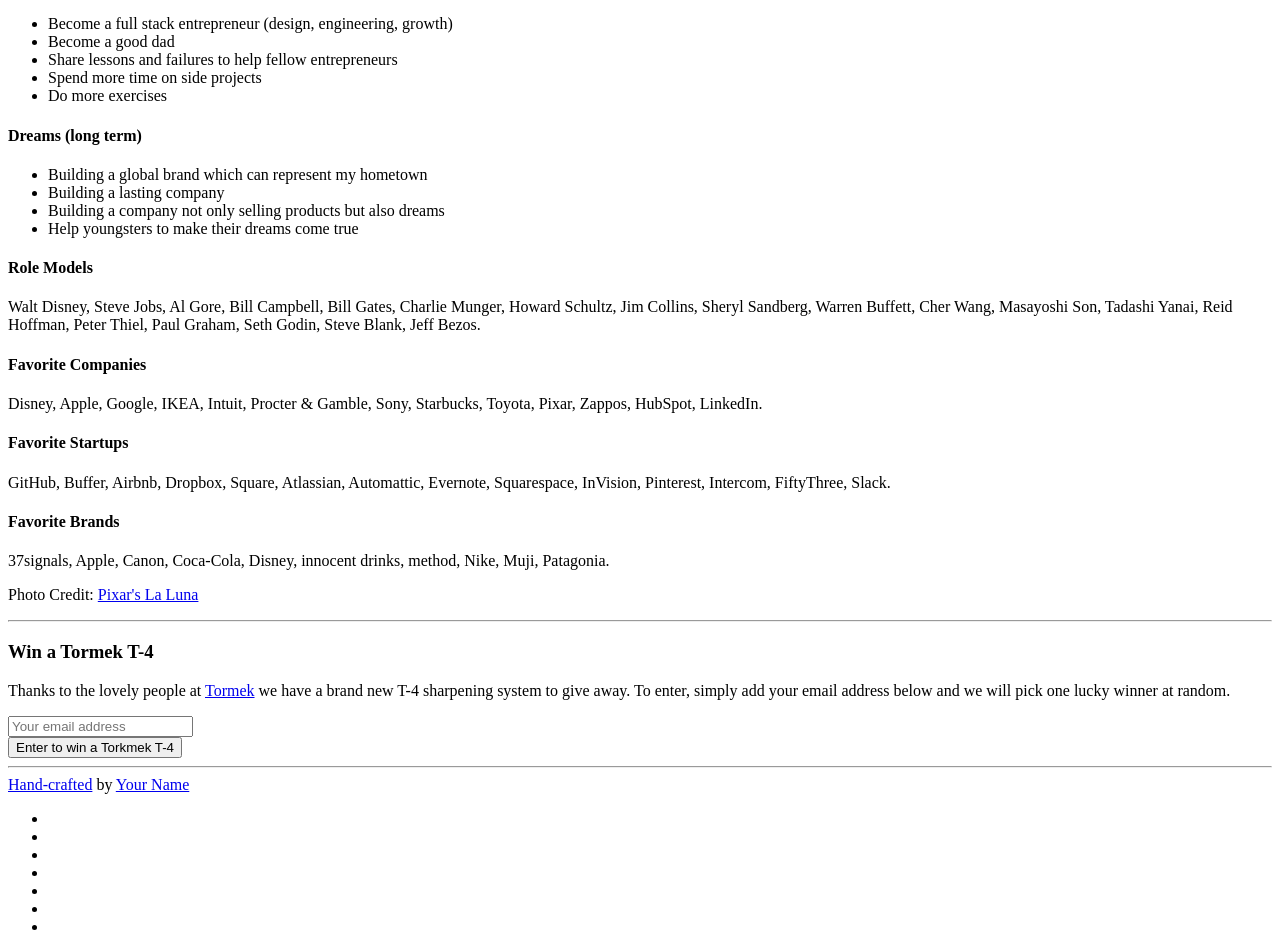
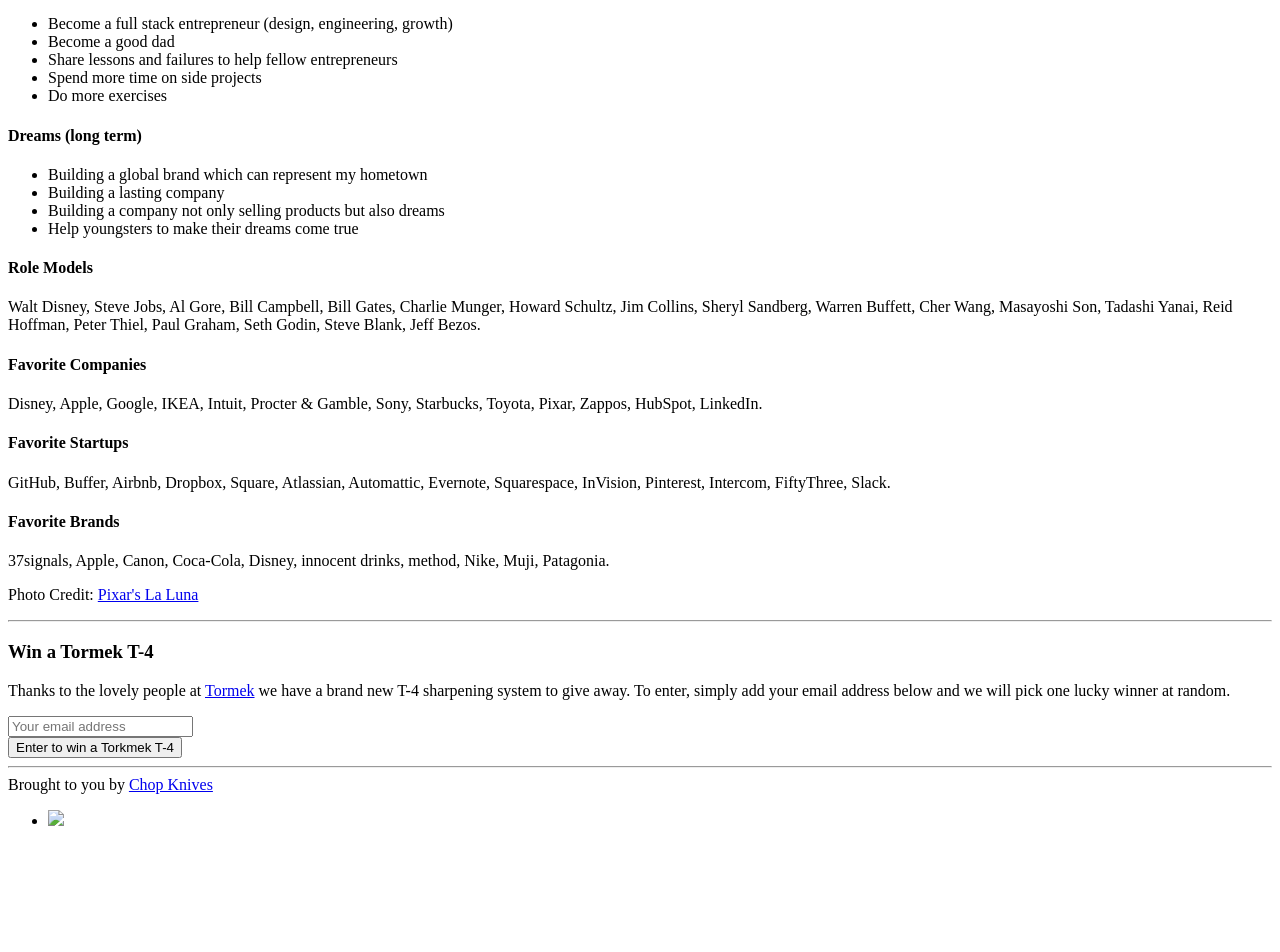
Before and after one commit to craiglockwood/knifetalk, a Jekyll site: the page built from about/index.html, in a window 1280 px wide. Shown: the part 973-1925 px from the top of the page. Built offline with Jekyll 4.4.1, drawn with Linux system fonts in a browser that asks for light colours; nearby versions of some CDN libraries; some web fonts are replaced; Markdown is read by kramdown in place of the engine named in the settings; after the commit the page ends 1819 px from its top, so only the background shows below that.

Commit message:
add itunes

```diff
--- a/_includes/footer.html
+++ b/_includes/footer.html
@@ -1,17 +1,11 @@
 <footer class="section--footer">
   <div class="container container--content">
     <div>
-      <a href="{{ site.baseurl }}humans.txt">Hand-crafted</a> by <a href="{{ site.baseurl }}about/">Your Name</a>
+     Brought to you by <a href="http://www.chopknives.com">Chop Knives</a>
     </div>
     <ul class="socialAccountList">
-      <li><a href="http://twitter.com/{{ site.author.twitter }}" class="socialAccount socialAccount--twitter" target="_blank"></a></li>
-      <li><a href="http://facebook.com/{{ site.author.facebook }}" class="socialAccount socialAccount--facebook" target="_blank"></a></li>
-      <li><a href="http://www.linkedin.com/in/{{ site.author.linkedin }}" class="socialAccount socialAccount--linkedin" target="_blank"></a></li>
-      <li><a href="http://dribbble.com/{{ site.author.dribble }}" class="socialAccount socialAccount--dribbble" target="_blank"></a></li>
-      <li><a href="https://www.pinterest.com/{{ site.author.pinterest }}/" class="socialAccount socialAccount--pinterest" target="_blank"></a></li>
-      <li><a href="http://www.kiva.org/lender/{{ site.author.kiva }}" class="socialAccount socialAccount--kiva" target="_blank"></a></li>
-      <li><a href="{{ site.rss }}" class="socialAccount socialAccount--rss" target="_blank"></a></li>
-    </ul>
+      <li><a href="#" alt="subscribe via itunes"><img src="assets/images/itunes.png"></a></li>
+
     <div>
 
     </div>
```
